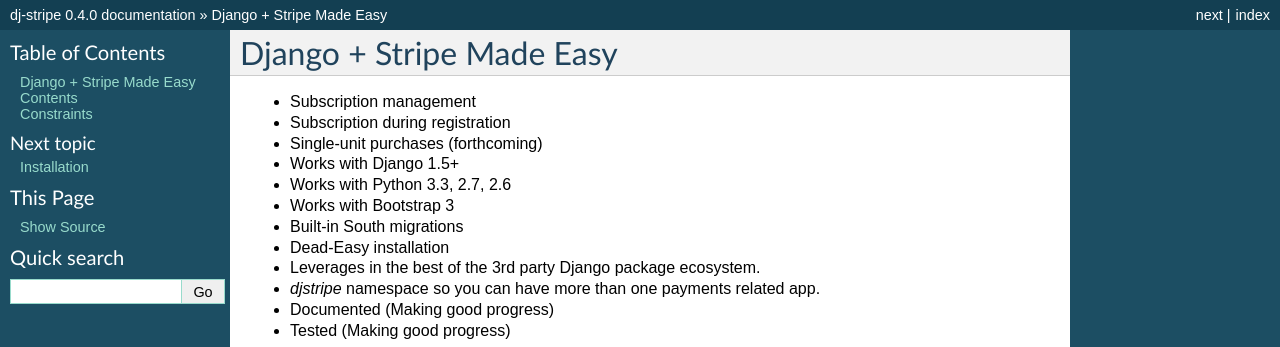
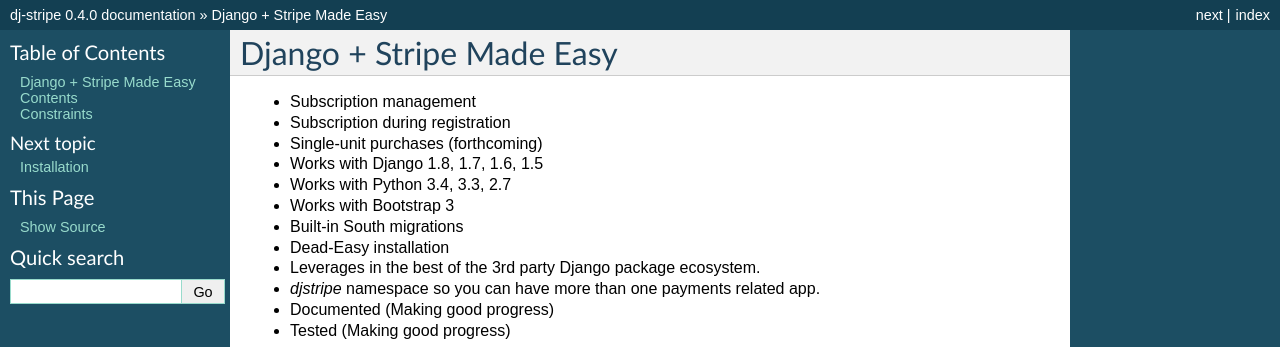
Before and after one commit to dj-stripe/dj-stripe, a Sphinx documentation site: the page built from docs/index.rst, in a window 1280 px wide. Shown: the top 347 px of the page. Built offline with Sphinx 7.4.7, drawn with Linux system fonts in a browser that asks for light colours.

Commit message:
3.4, 1.8 update

```diff
--- a/docs/index.rst
+++ b/docs/index.rst
@@ -9,8 +9,8 @@
 * Subscription management
 * Subscription during registration
 * Single-unit purchases (forthcoming)
-* Works with Django 1.5+
-* Works with Python 3.3, 2.7, 2.6
+* Works with Django 1.8, 1.7, 1.6, 1.5
+* Works with Python 3.4, 3.3, 2.7
 * Works with Bootstrap 3
 * Built-in South migrations
 * Dead-Easy installation
```
